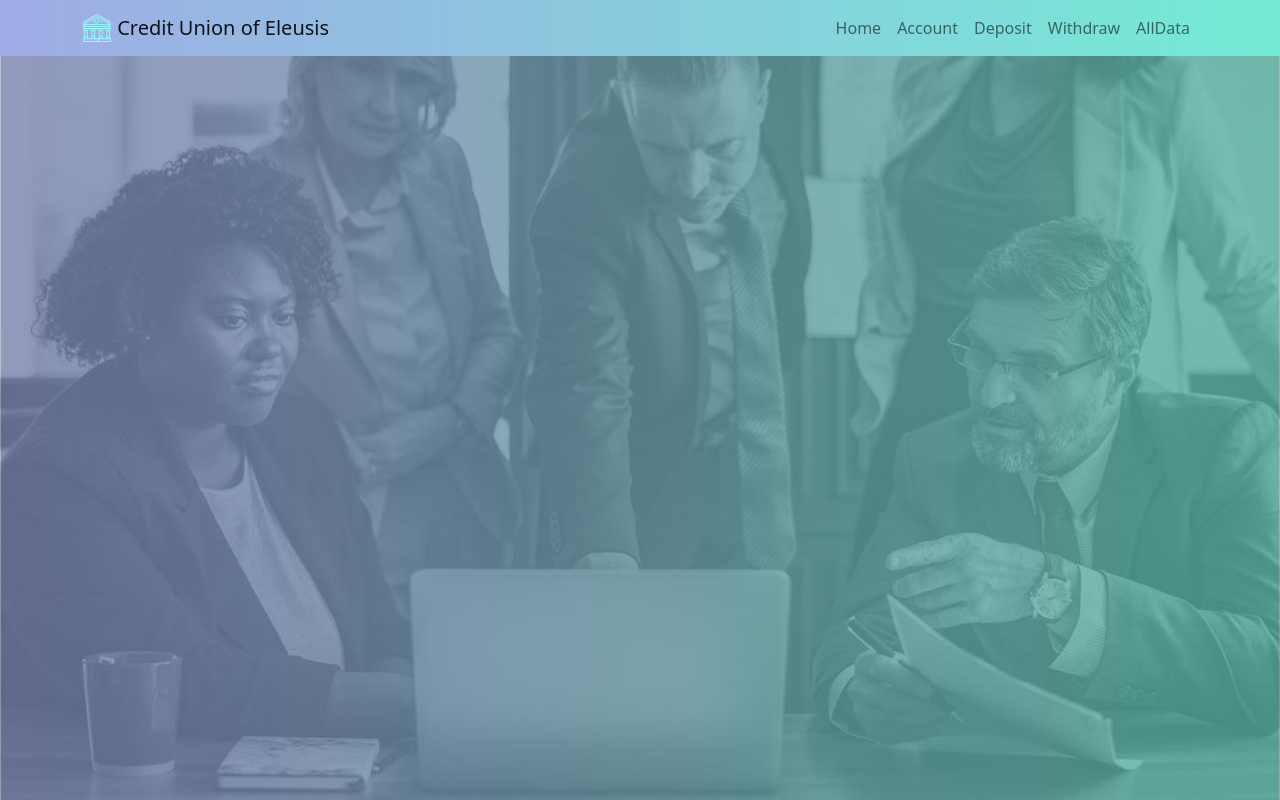
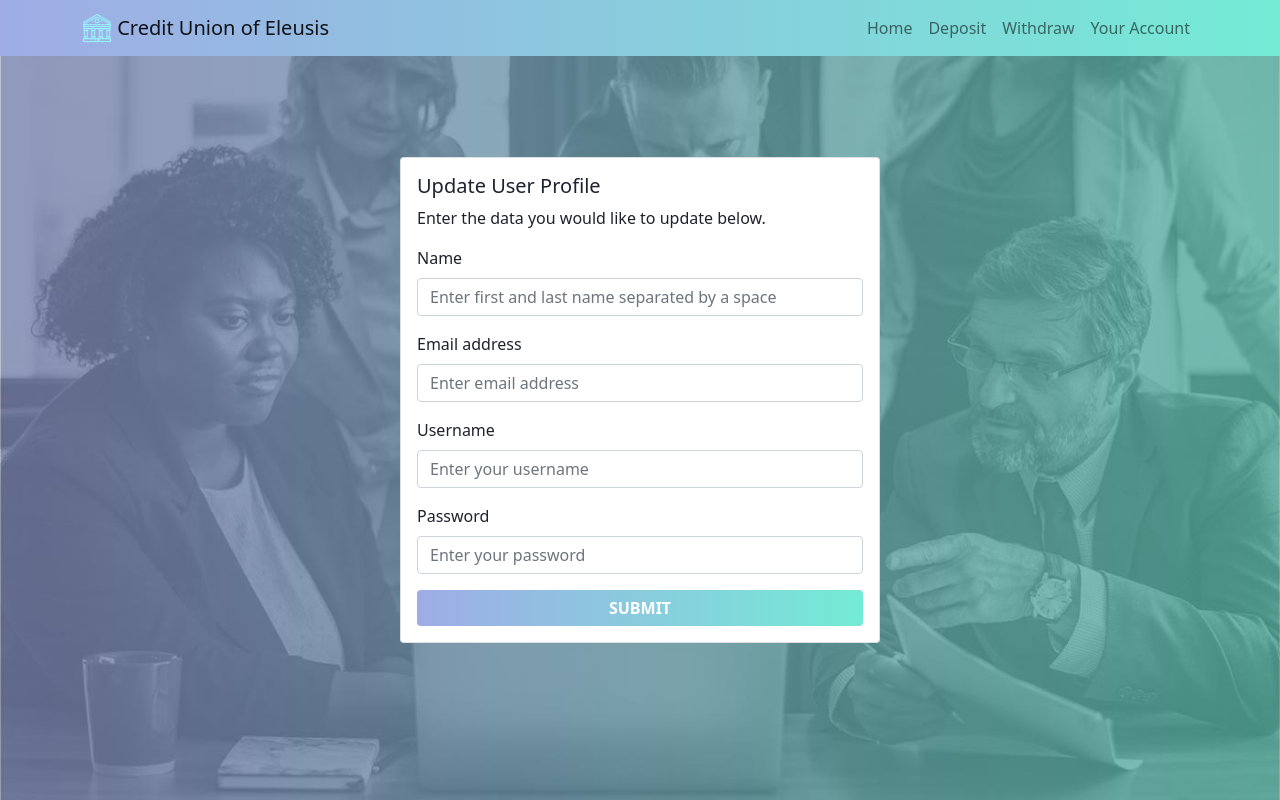
Before and after one commit to SarahRowan711/bankap, a React (Create React App) app: page /UpdateProfile in a window 1280 px wide. Built offline with nearby package versions, Linux system fonts and the light colour scheme.

Commit message:
Updates to basic functions in preparation for refactor to add authentication and backend

```diff
--- a/src/App.js
+++ b/src/App.js
@@ -8,10 +8,12 @@ import { BrowserRouter, Routes, Route } from 'react-router-dom';
 import NavBar from './components/NavBar';
 import ContextProvider from './components/Context';
 import Home from './components/Home';
-import CreateAccount from './components/Account';
+import SignIn from './components/SignIn'
+import CreateAccount from './components/CreateAccount';
 import Deposit from './components/Deposit';
 import Withdraw from './components/Withdraw';
-import AllData from './components/AllData';
+import UserData from './components/UserData';
+import UpdateProfile from './components/UpdateProfile';
 
 function App() {
   return (
@@ -20,10 +22,12 @@ function App() {
       <ContextProvider>
       <Routes>
         <Route path="/" exact element={<Home />} />
-        <Route path="/Account" element={<CreateAccount />} />
+        <Route path="/SignIn" element={<SignIn />} />
+        <Route path="/CreateAccount" element={<CreateAccount />} />
         <Route path="/Deposit" element={<Deposit />} />
         <Route path="/Withdraw" element={<Withdraw />} />
-        <Route path="/AllData" element={<AllData />} />
+        <Route path="/UserData" element={<UserData />} />
+        <Route path="/UpdateProfile" element={<UpdateProfile />} />
       </Routes>
       </ContextProvider>
   </BrowserRouter>
--- a/src/components/Account.js
+++ b/src/components/CreateAccount.js
@@ -8,11 +8,12 @@ import ContextProvider, { UserContext } from "./Context";
 //button to add another after submission (clears form)
 
 function CreateAccount(){
-    console.log('create account invoked')
+    console.log('Account page rendered')
     const [show, setShow] = React.useState(true);
     const [status, setStatus] = React.useState('');
     const [name, setName] = React.useState('');
     const [email, setEmail] = React.useState('');
+    const [username, setUsername] = React.useState('');
     const [password, setPassword] = React.useState('');
     const ctx = React.useContext(UserContext);
     console.log("context", ctx);
@@ -36,13 +37,17 @@ function CreateAccount(){
             alert('Email is required');
             return;
         };
+        if (!validate(username, 'username')) {
+            alert('Username is required');
+            return;
+        };
         if (!validate(password, 'password')) {
             alert('Password is required');
             return;
         };
 
         console.log("attempting to push to context");
-        ctx.users.push({name, email, password, balance:500});
+        ctx.users.push({name, email, username, password, balance:500});
         setShow(false);
     }
 
@@ -50,6 +55,7 @@ function CreateAccount(){
         console.log("clear form invoked")
         setName('');
         setEmail('');
+        setUsername('');
         setPassword('');
         setShow(true);
     }
@@ -85,10 +91,16 @@ function CreateAccount(){
                                 We'll never share your email with anyone else.
                                 </Form.Text>
                             </Form.Group>
+                            <Form.Group className="mb-3" controlId="username">
+                                <Form.Label>Username</Form.Label>
+                                <Form.Control type="text" value={username}
+                                placeholder="Create a username"
+                                onChange={e => setUsername(e.currentTarget.value)} />
+                            </Form.Group>
                             <Form.Group className="mb-3" controlId="password">
                                 <Form.Label>Password</Form.Label>
                                 <Form.Control type="password" value={password}
-                                placeholder="Enter password"
+                                placeholder="Create a password"
                                 onChange={e => setPassword(e.currentTarget.value)} />
                             </Form.Group>
                             <Form.Group className="mb-3" controlId="formBasicCheckbox">
--- a/src/components/Deposit.js
+++ b/src/components/Deposit.js
@@ -68,6 +68,9 @@ function Deposit() {
         users[users.length-1].balance = newBalance;
         console.log('balance fetched from object', users[users.length-1].balance)
 
+        //add transaction to user history
+
+
         setShow(false);
         return newBalance;
         }
--- a/src/components/NavBar.js
+++ b/src/components/NavBar.js
@@ -1,6 +1,7 @@
 import React from "react";
 import { Link } from "react-router-dom";
 import { Navbar, Container, Nav} from "react-bootstrap";
+import { UserContext } from "./Context"; //will be used to display username
 
 class NavBar extends React.Component {
     render(){
@@ -20,10 +21,9 @@ class NavBar extends React.Component {
                     </Navbar.Brand>
                     <Nav className="navbar-nav">
                         <Link className="nav-link" to="/">Home</Link>
-                        <Link className="nav-link" to="/Account">Account</Link>
                         <Link className="nav-link" to="/Deposit">Deposit</Link>
                         <Link className="nav-link" to="/Withdraw">Withdraw</Link>
-                        <Link className="nav-link" to="/AllData">AllData</Link>
+                        <Link className="nav-link" to="/UserData">Your Account</Link>
                     </Nav>
                     </Container>
                 </Navbar>
--- /dev/null
+++ b/src/components/SignIn.js
@@ -0,0 +1,75 @@
+import React from "react";
+import { Card, Form, Button} from "react-bootstrap";
+import ContextProvider, { UserContext } from "./Context";
+
+function SignIn(){
+    console.log('Sign In page rendered');
+    const [show, setShow] = React.useState(true);
+    const [status, setStatus] = React.useState('');
+    const [username, setUsername] = React.useState('');
+    const [password, setPassword] = React.useState('');
+    const ctx = React.useContext(UserContext);
+    console.log("context", ctx);
+
+    function validate(field, label){
+        if (!field) {
+            setStatus('Error: ' + label);
+            setTimeout(() => setStatus(''),3000);
+            return false;
+        }
+        return true;
+    }
+
+    function handleSignIn(){
+        console.log("handle signin invoked ");
+        if (!validate(username, 'username')) {
+            alert('Username is required');
+            return;
+        };
+        if (!validate(password, 'password')) {
+            alert('Password is required');
+            return;
+        };
+
+        //auth stuff here?
+
+        //once signed in, push username to navbar here?
+    }
+
+    return(
+        <div
+        style={{
+            position: 'absolute', left: '50%', top: '50%',
+            transform: 'translate(-50%, -50%)'
+        }}>
+            <Card className="text-left" style={{ width: '30rem' }}>
+                <Card.Body>
+                    <Card.Title>Credit Union of Eleusis</Card.Title>
+                        <Card.Text>
+                            Sign in to your account.
+                        </Card.Text>
+                        <Form>
+                            <Form.Group className="mb-3" controlId="username">
+                                <Form.Label>Username</Form.Label>
+                                <Form.Control type="text" value={username}
+                                placeholder="Enter your username"
+                                onChange={e => setUsername(e.currentTarget.value)} />
+                            </Form.Group>
+                            <Form.Group className="mb-3" controlId="password">
+                                <Form.Label>Password</Form.Label>
+                                <Form.Control type="password" value={password}
+                                placeholder="Enter your password"
+                                onChange={e => setPassword(e.currentTarget.value)} />
+                            </Form.Group>
+                           <Button className="btn-custom"
+                            onClick={handleSignIn}>
+                                Sign In
+                            </Button>
+                        </Form>
+                </Card.Body>
+            </Card>
+        </div>
+    )
+};
+
+export default SignIn;
--- /dev/null
+++ b/src/components/UpdateProfile.js
@@ -0,0 +1,123 @@
+import React from "react";
+import { Card, Form, Button} from "react-bootstrap";
+import ContextProvider, { UserContext } from "./Context";
+
+function UpdateProfile(){
+    console.log('Update profile page rendered');
+    const [show, setShow] = React.useState(true);
+    const [status, setStatus] = React.useState('');
+    const [name, setName] = React.useState('');
+    const [email, setEmail] = React.useState('');
+    const [username, setUsername] = React.useState('');
+    const [password, setPassword] = React.useState('');
+    const ctx = React.useContext(UserContext);
+    console.log("context", ctx);
+
+    function validate(field, label){
+        if (!field) {
+            setStatus('Error: ' + label);
+            setTimeout(() => setStatus(''),3000);
+            return false;
+        }
+        return true;
+    }
+
+    function handleUpdateProfile(){
+        console.log("update profile invoked ");
+
+        //update these so that at least one is populated
+        if (!validate(name, 'name')) {
+            alert('Name is required');
+            return;
+        };
+        if (!validate(email, 'email')) {
+            alert('Email is required');
+            return;
+        };
+        if (!validate(username, 'username')) {
+            alert('Username is required');
+            return;
+        };
+        if (!validate(password, 'password')) {
+            alert('Password is required');
+            return;
+        };
+
+        //update this so that only what is updated gets pushed
+        console.log("attempting to push to context");
+        ctx.users.push({name, email, username, password, balance:500});
+        setShow(false);
+    }
+
+    function clearForm(){
+        console.log("clear form invoked")
+        setName('');
+        setEmail('');
+        setUsername('');
+        setPassword('');
+        setShow(true);
+    }
+
+    return(
+        <div
+        style={{
+            position: 'absolute', left: '50%', top: '50%',
+            transform: 'translate(-50%, -50%)'
+        }}>
+            <Card className="text-left" style={{ width: '30rem' }}>
+                <Card.Body>
+                    <Card.Title>Update User Profile</Card.Title>
+                        <Card.Text>
+                            Enter the data you would like to update below.
+                        </Card.Text>
+                        {show
+                        ?
+                        (
+                        <Form>
+                            <Form.Group className="mb-3" controlId="name">
+                            <Form.Label>Name</Form.Label>
+                                <Form.Control type="text" value={name}
+                                placeholder="Enter first and last name separated by a space"
+                                onChange={e => setName(e.currentTarget.value)} />
+                            </Form.Group>
+                            <Form.Group className="mb-3" controlId="email">
+                                <Form.Label>Email address</Form.Label>
+                                <Form.Control type="email" value={email}
+                                placeholder="Enter email address"
+                                onChange={e => setEmail(e.currentTarget.value)} />
+                            </Form.Group>
+                            <Form.Group className="mb-3" controlId="username">
+                                <Form.Label>Username</Form.Label>
+                                <Form.Control type="text" value={username}
+                                placeholder="Enter your username"
+                                onChange={e => setUsername(e.currentTarget.value)} />
+                            </Form.Group>
+                            <Form.Group className="mb-3" controlId="password">
+                                <Form.Label>Password</Form.Label>
+                                <Form.Control type="password" value={password}
+                                placeholder="Enter your password"
+                                onChange={e => setPassword(e.currentTarget.value)} />
+                            </Form.Group>
+                           <Button className="btn-custom"
+                            onClick={handleUpdateProfile}>
+                                Submit
+                            </Button>
+                        </Form>
+                        ):(
+                            <>
+                            <span>
+                            <h5><center>Your account has been created!</center></h5>
+                            <Button className="btn-custom"
+                            onClick={clearForm}>
+                                Create Another Account
+                            </Button>
+                            </span>
+                            </>)
+                            }
+                </Card.Body>
+            </Card>
+        </div>
+    )
+};
+
+export default UpdateProfile;
--- a/src/components/AllData.js
+++ b/src/components/UserData.js
@@ -1,8 +1,11 @@
 import React from "react";
 import { Card, Table } from "react-bootstrap";
 import { UserContext } from "./Context";
+import { Link } from "react-router-dom";
 
-function AllData() {
+
+function UserData() {
+    console.log('All Data page rendered')
     const ctx = React.useContext(UserContext);
     const users = ctx.users;
 
@@ -12,35 +15,36 @@ function AllData() {
             position: 'absolute', left: '50%', top: '50%',
             transform: 'translate(-50%, -50%)'
         }}>
-            <Card className="text-center" style={{ width: '30rem' }}>
+            <Card className="text-center" style={{ width: '40rem' }}>
                 <Card.Body>
-                    <Card.Title>User History</Card.Title>
+                    <Card.Title>User Registration Information</Card.Title>
                     <Table>
                         <thead>
                             <tr>
-                                <th>Email</th>
+                                <th>Username</th>
                                 <th>Name</th>
+                                <th>Email Address</th>
                                 <th>Password</th>
-                                <th>Balance</th>
                             </tr>
                         </thead>
                         <tbody>
                             {users.slice(1).map((user, index) => (
                                 <tr>
+                                    <td>{user.username}</td>
                                     <td>{user.name}</td>
                                     <td>{user.email}</td>
                                     <td>{user.password}</td>
-                                    <td>{user.balance}</td>
                                 </tr>
                             ))}
                         </tbody>
                     </Table>
                 </Card.Body>
+                <Card.Text>
+                Need to make changes? Update your user information <Link className = "App-link" to="/UpdateProfile">here</Link>.
+                </Card.Text>
             </Card>
         </div>
     )
 };
 
-//styled and displayed on card
-
-export default AllData;
+export default UserData;
```
Also changed, not shown: src/components/Context.js (+14 -8 lines), src/components/Home.js (+7 -0 lines).
